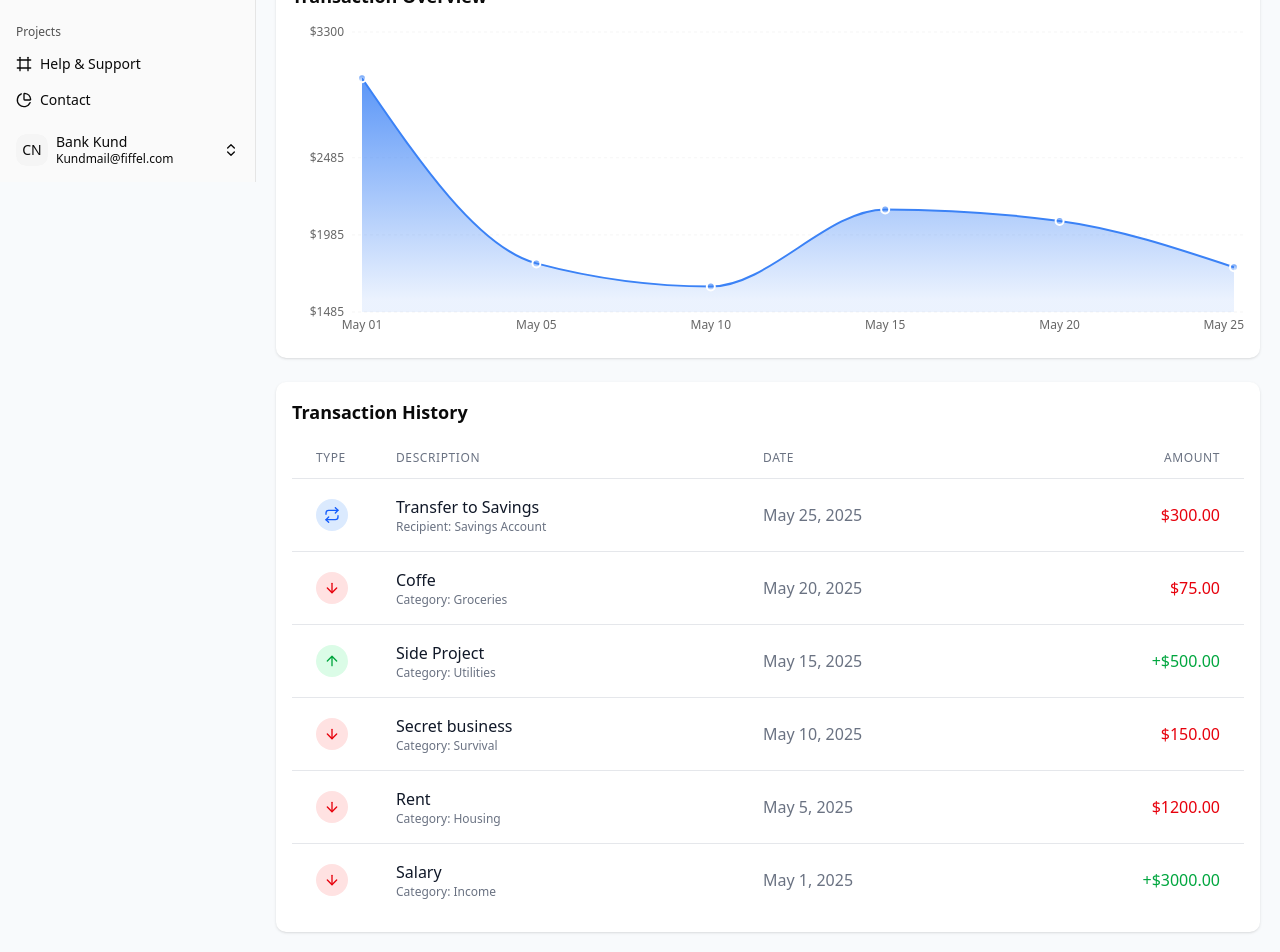
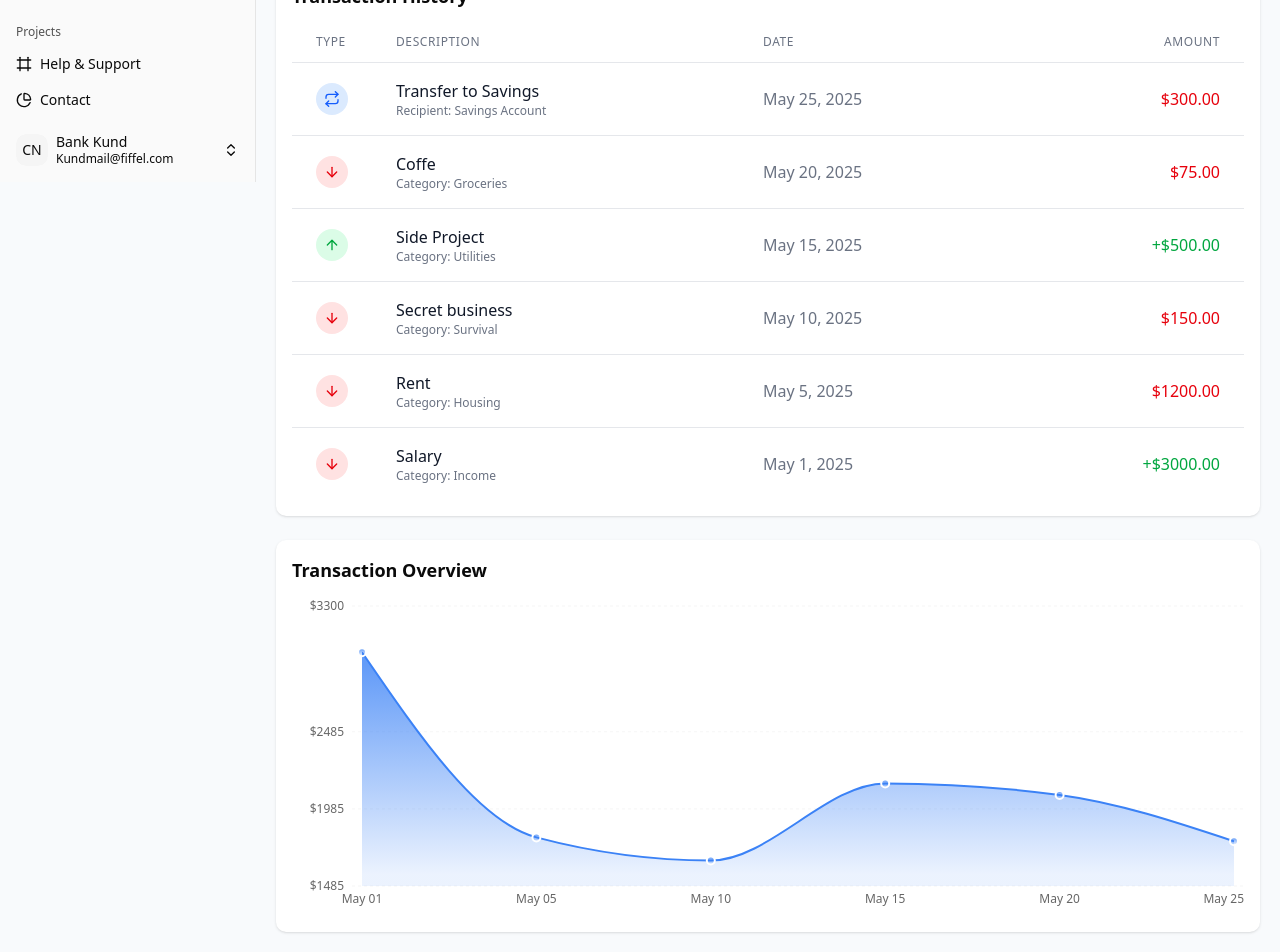
Before and after one commit to radar-K/aws-Bank, a Next.js app in the folder frontend/: page /dashboard in a window 1280 px wide. Shown: the part 618-1570 px from the top of the page. Built offline with nearby package versions, Linux system fonts and the light colour scheme; no server answers.

Commit message:
dashboard fix

```diff
--- a/frontend/app/dashboard/components-dashboard/Dashboard.js
+++ b/frontend/app/dashboard/components-dashboard/Dashboard.js
@@ -97,17 +97,17 @@ export function Dashboard() {
       {/* Action Cards */}
       <ActionCards addTransaction={addTransaction} />
 
+      {/* Transaction History */}
+      <div className="bg-white shadow-sm rounded-lg p-4">
+        <div className="mb-3 font-semibold text-lg">Transaction History</div>
+        <TransactionHistory transactions={transactions} />
+      </div>
+
       {/* Transaction Overview */}
       <div className="bg-white shadow-sm rounded-lg p-4">
         <div className="mb-3 font-semibold text-lg">Transaction Overview</div>
         <TransactionChart transactions={transactions} />
       </div>
-
-      {/* Transaction History */}
-      <div className="bg-white shadow-sm rounded-lg p-4">
-        <div className="mb-3 font-semibold text-lg">Transaction History</div>
-        <TransactionHistory transactions={transactions} />
-      </div>
     </div>
   );
 }
```
